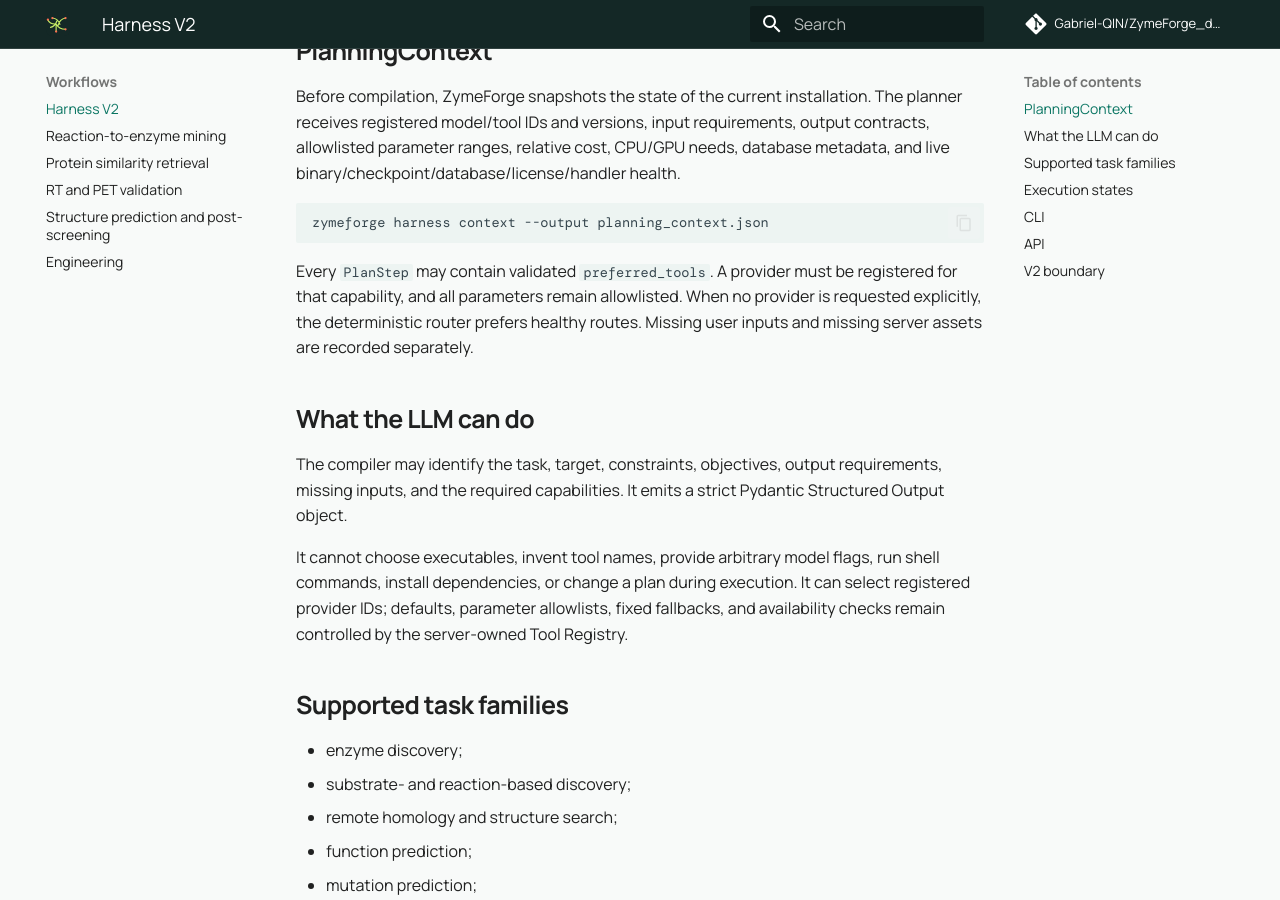
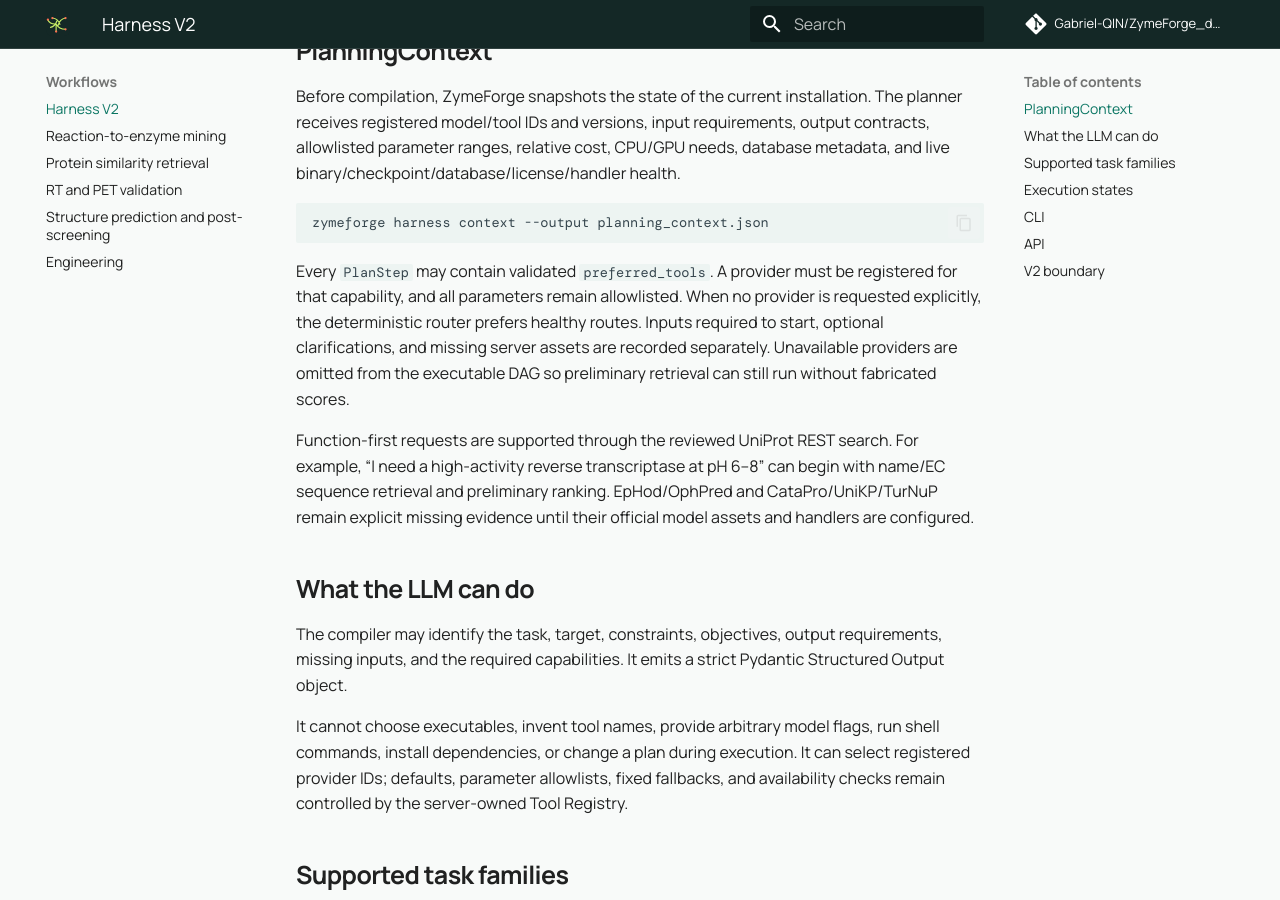
Before and after one commit to Gabriel-QIN/ZymeForge_docs, an MkDocs documentation site: the page built from docs/workflows/harness-v1.md, in a window 1280 px wide and 900 px high, scrolled down 605 px. Built offline with MkDocs 1.6.1 and Material for MkDocs 9.7.7, drawn with Linux system fonts in a browser that asks for light colours; comment, search, counter and statistics services are not loaded.

Commit message:
Document function-first RT and PET mining

```diff
--- a/docs/workflows/harness-v1.md
+++ b/docs/workflows/harness-v1.md
@@ -36,7 +36,15 @@
 Every `PlanStep` may contain validated `preferred_tools`. A provider must be
 registered for that capability, and all parameters remain allowlisted. When no
 provider is requested explicitly, the deterministic router prefers healthy
-routes. Missing user inputs and missing server assets are recorded separately.
+routes. Inputs required to start, optional clarifications, and missing server
+assets are recorded separately. Unavailable providers are omitted from the
+executable DAG so preliminary retrieval can still run without fabricated scores.
+
+Function-first requests are supported through the reviewed UniProt REST search.
+For example, “I need a high-activity reverse transcriptase at pH 6–8” can begin
+with name/EC sequence retrieval and preliminary ranking. EpHod/OphPred and
+CataPro/UniKP/TurNuP remain explicit missing evidence until their official model
+assets and handlers are configured.
 
 ## What the LLM can do
 
```
Also changed, not shown: docs/development/CAPABILITY_MATRIX.md (+2 -0 lines), docs/workflows/mining-validation.md (+4 -0 lines).
